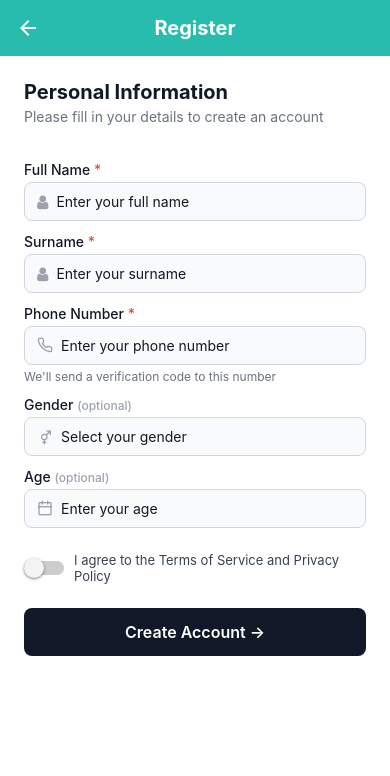
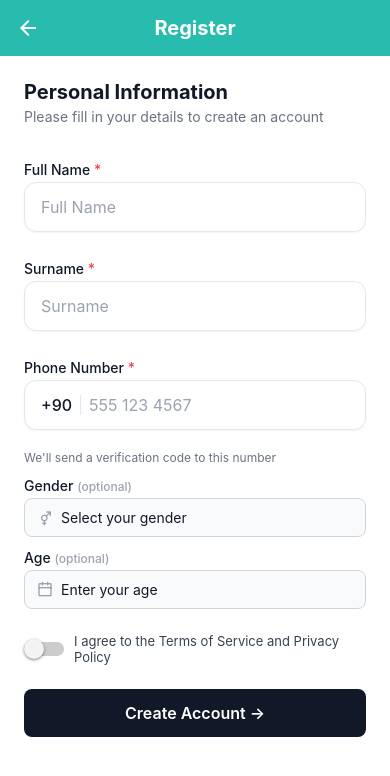
Before and after one commit to KotoJallow/sutcun-mobile, a React Native app: screen /Register in a window 390 px wide. Shown: the top 776 px of the page. Built offline with nearby package versions, Linux system fonts and the light colour scheme.

Commit message:
fix: registerda name surname ve phone number düzenlendi

```diff
--- a/src/screens/RegisterScreen.tsx
+++ b/src/screens/RegisterScreen.tsx
@@ -41,13 +41,13 @@ const RegisterScreen = ({ navigation }: any) => {
         <Text style={styles.label}>
           Full Name <Text style={styles.required}>*</Text>
         </Text>
-        <View style={styles.inputWrapper}>
-          <FontAwesome name="user" size={16} color="#9CA3AF" />
+        <View style={styles.modernInputWrapper}>
           <TextInput
-            style={styles.input}
-            placeholder="Enter your full name"
+            style={styles.modernInput}
+            placeholder="Full Name"
             value={name}
             onChangeText={setName}
+            placeholderTextColor="#9CA3AF"
           />
         </View>
 
@@ -55,13 +55,13 @@ const RegisterScreen = ({ navigation }: any) => {
         <Text style={styles.label}>
           Surname <Text style={styles.required}>*</Text>
         </Text>
-        <View style={styles.inputWrapper}>
-          <FontAwesome name="user" size={16} color="#9CA3AF" />
+        <View style={styles.modernInputWrapper}>
           <TextInput
-            style={styles.input}
-            placeholder="Enter your surname"
+            style={styles.modernInput}
+            placeholder="Surname"
             value={surname}
             onChangeText={setSurname}
+            placeholderTextColor="#9CA3AF"
           />
         </View>
 
@@ -69,15 +69,18 @@ const RegisterScreen = ({ navigation }: any) => {
         <Text style={styles.label}>
           Phone Number <Text style={styles.required}>*</Text>
         </Text>
-        <View style={styles.inputWrapper}>
-          <Feather name="phone" size={16} color="#9CA3AF" />
-          <TextInput
-            style={styles.input}
-            placeholder="Enter your phone number"
-            keyboardType="phone-pad"
-            value={phone}
-            onChangeText={setPhone}
-          />
+        <View style={styles.modernInputWrapper}>
+          <View style={styles.phoneContainer}>
+            <Text style={styles.countryCode}>+90</Text>
+            <TextInput
+              style={styles.phoneInput}
+              placeholder="555 123 4567"
+              keyboardType="numeric"
+              value={phone}
+              onChangeText={setPhone}
+              placeholderTextColor="#9CA3AF"
+            />
+          </View>
         </View>
         <Text style={styles.note}>
           We'll send a verification code to this number
@@ -212,6 +215,49 @@ const styles = StyleSheet.create({
     fontSize: 16,
     fontWeight: "600",
   },
+  modernInputWrapper: {
+    borderColor: "#E5E7EB",
+    borderWidth: 1,
+    borderRadius: 12,
+    backgroundColor: "#FFFFFF",
+    marginBottom: 16,
+    shadowColor: "#000",
+    shadowOffset: {
+      width: 0,
+      height: 1,
+    },
+    shadowOpacity: 0.05,
+    shadowRadius: 2,
+    elevation: 1,
+  },
+  modernInput: {
+    paddingHorizontal: 16,
+    paddingVertical: 14,
+    fontSize: 16,
+    color: "#111827",
+    backgroundColor: "transparent",
+  },
+  phoneContainer: {
+    flexDirection: "row",
+    alignItems: "center",
+    paddingHorizontal: 16,
+    paddingVertical: 14,
+  },
+  countryCode: {
+    fontSize: 16,
+    color: "#111827",
+    fontWeight: "500",
+    marginRight: 8,
+    paddingRight: 8,
+    borderRightWidth: 1,
+    borderRightColor: "#E5E7EB",
+  },
+  phoneInput: {
+    flex: 1,
+    fontSize: 16,
+    color: "#111827",
+    backgroundColor: "transparent",
+  },
 });
 
 export default RegisterScreen;
```
